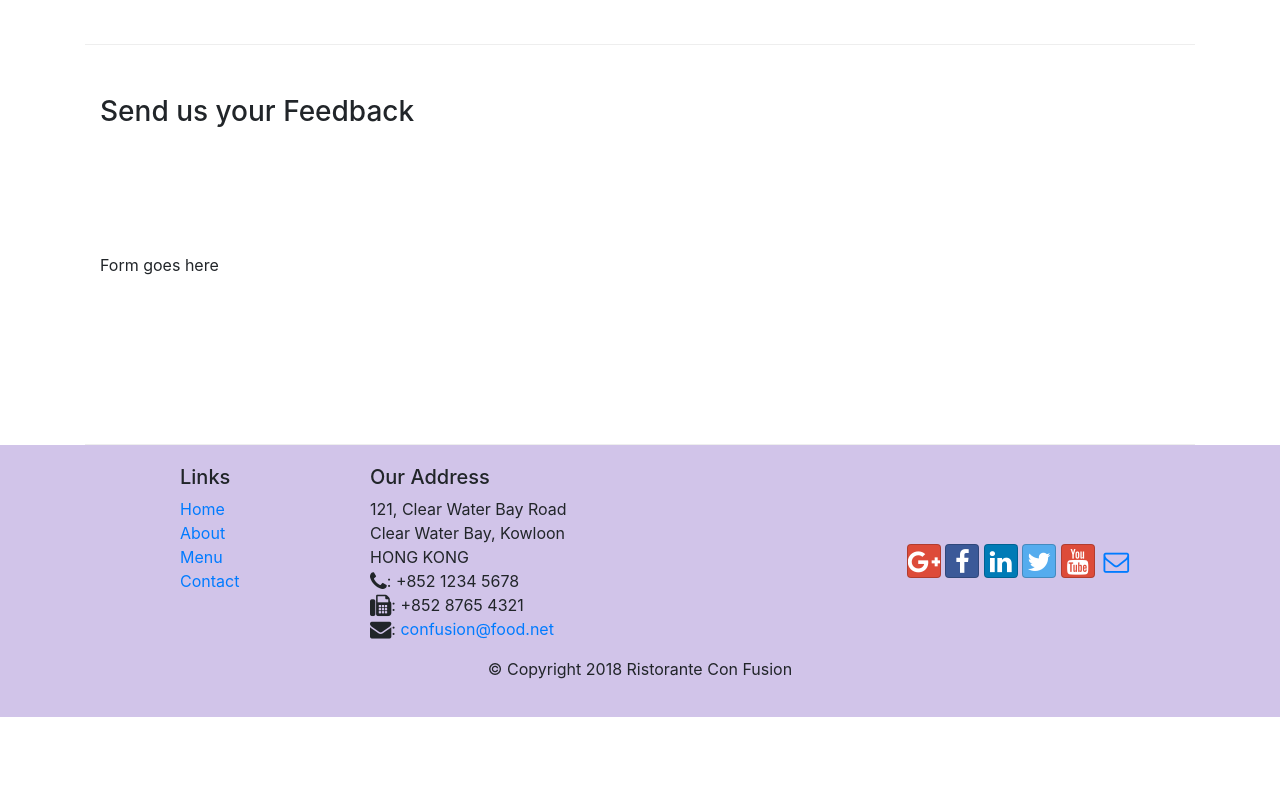
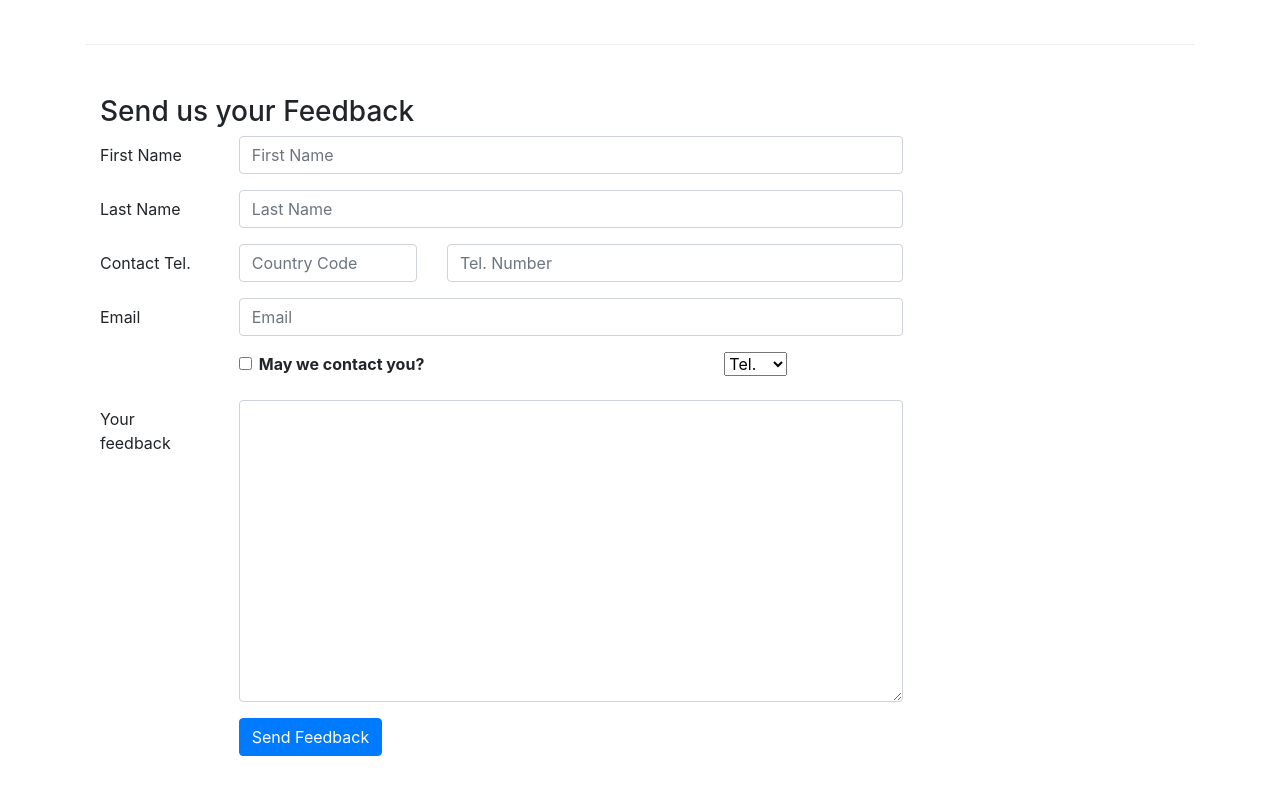
Before and after one commit to joelb01-github/Coursera_Full_Stack_Bootstrap, a website: page conFusion/contactus.html in a window 1280 px wide. Shown: the part 820-1620 px from the top of the page. Before the commit the page ends 1537 px from the top, so only its background shows below. Drawn offline with nearby package versions, Linux system fonts and the light colour scheme.

Commit message:
addition of feedback form

```diff
--- a/conFusion/contactus.html
+++ b/conFusion/contactus.html
@@ -22,7 +22,7 @@
             <button class="navbar-toggler" type="button" data-toggle="collapse" data-target="#Navbar">
                 <span class="navbar-toggler-icon"></span>
             </button>
-            <a class="navbar-brand" href="#">Ristorante Con Fusion</a>
+            <a class="navbar-brand" href="./index.html">Ristorante Con Fusion</a>
             <div class="collapse navbar-collapse" id="Navbar">
                 <ul class="navbar-nav mr-auto">
                         <li class="nav-item"><a class="nav-link" href="./index.html"><span class="fa fa-home fa-lg"></span> Home</a></li>
@@ -92,7 +92,64 @@
               <h3>Send us your Feedback</h3>
            </div>
             <div class="col-12 col-md-9">
-                Form goes here
+                <form action="">
+                    <div class="form-group row">
+                        <label for="firstname" class="col-md-2 col-form-label">First Name</label>
+                        <div class="col-md-10">
+                            <input type="text" class="form-control" id="firstname" name="firstname" placeholder="First Name">
+                        </div>
+                    </div>
+                    <div class="form-group row">
+                            <label for="lasttname" class="col-md-2 col-form-label">Last Name</label>
+                            <div class="col-md-10">
+                                <input type="text" class="form-control" id="lastname" name="lastname" placeholder="Last Name">
+                            </div>
+                    </div>
+                    <div class="form-group row">
+                        <label for="telnum" class="col-12 col-md-2 col-form-label">Contact Tel.</label>
+                        <div class="col-5 col-md-3">
+                            <input type="tel" class="form-control" id="countrycode" name="countrycode" placeholder="Country Code">
+                        </div>
+                        <div class="col-7 col-md-7">
+                            <input type="tel" class="form-control" id="telnum" name="telnum" placeholder="Tel. Number">
+                        </div>
+                    </div>
+                    <div class="form-group row">
+                            <label for="emailid" class="col-md-2 col-form-label">Email</label>
+                            <div class="col-md-10">
+                                <input type="email" class="form-control" id="emailid" name="emailid" placeholder="Email">
+                            </div>
+                    </div>
+                    <div class="form-group row">
+                        <div class="col-md-6 offset-md-2">
+                            <div class="form-check">
+                                <input type="checkbox" class="form-check-input" name="approve" id="approve" value="">
+                                <label for="approve" class="from-check-label">
+                                    <strong>May we contact you?</strong>
+                                </label>
+                            </div>
+                        </div>
+                        <div class="col-md-3 offset-md-1">
+                            <select class="from-control" name="" id="">
+                                <option value="">Tel.</option>
+                                <option value="">Email</option>
+                            </select>
+                        </div>
+                    </div>
+                    <div class="form-group row">
+                        <label for="feedback" class="col-md-2 col-form-label">Your feedback</label>
+                        <div class="col-md-10">
+                            <textarea class="form-control" id="feedback" name="feedback" rows="12"></textarea>
+                        </div>
+                    </div>
+                    <div class="form-group row">
+                        <div class="offset-md-2 col-md-10">
+                            <button type="submit" class="btn btn-primary">
+                                Send Feedback
+                            </button>
+                        </div>
+                    </div>
+                </form>
             </div>
              <div class="col-12 col-md">
             </div>
```
Also changed, not shown: conFusion/index.html (+1 -1 lines).
